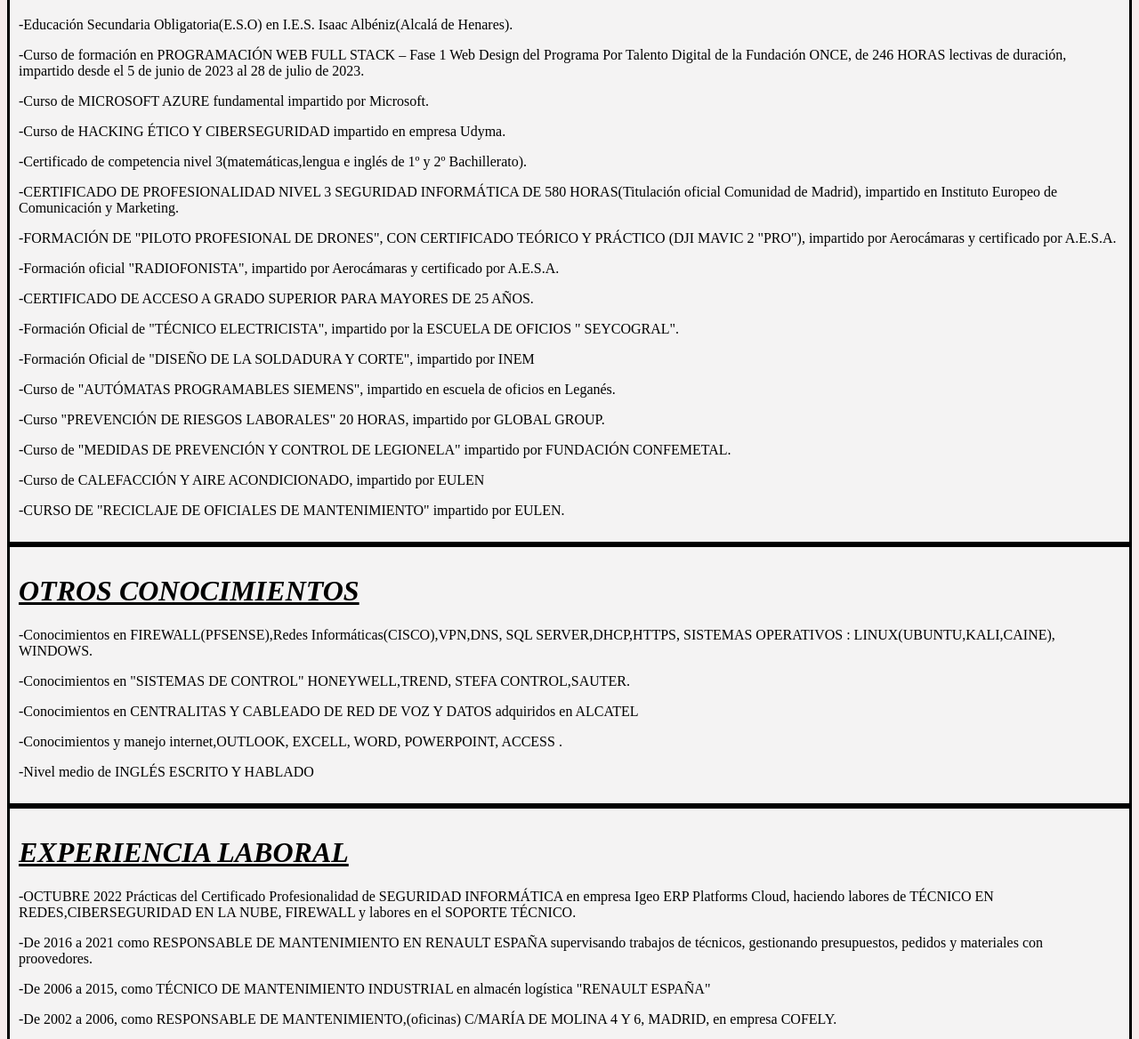
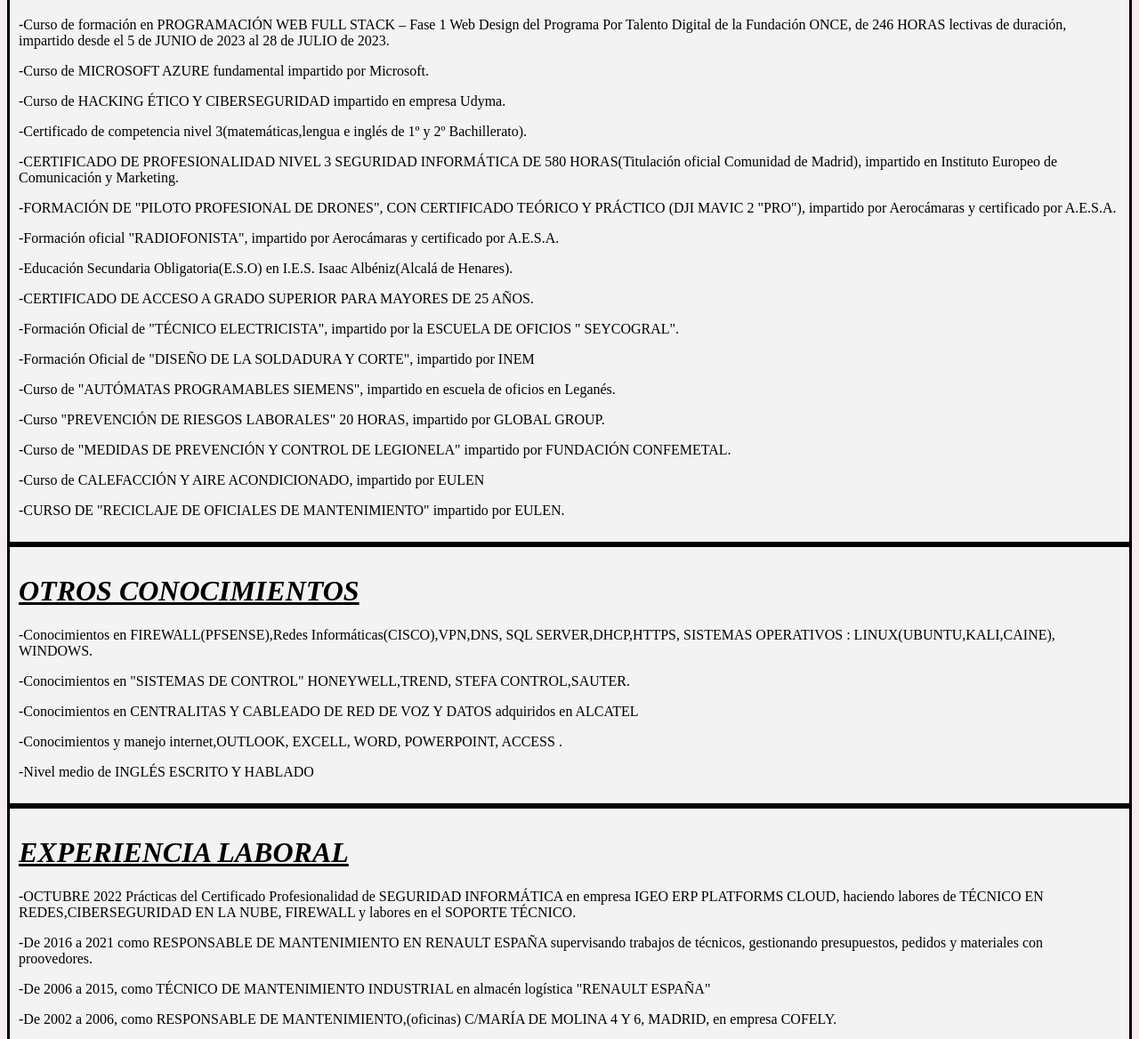
Before and after one commit to KoposHV/Mi_Curriculum, a plain HTML site: page index.html in a window 1280 px wide. Shown: the part 500-1668 px from the top of the page at 89% size. Drawn offline with Linux system fonts and the light colour scheme.

Commit message:
curriculum commit

```diff
--- a/index.html
+++ b/index.html
@@ -23,18 +23,19 @@
       <div class="curriculum">
        <div class="education">
         <h1>FORMACIÓN ACADÉMICA</h1>
-        <p>-Educación Secundaria Obligatoria(E.S.O) en I.E.S. Isaac Albéniz(Alcalá de Henares).</p>
+
         <p>-Curso de formación en
         PROGRAMACIÓN WEB FULL STACK – Fase 1 Web Design
         del Programa Por Talento Digital de la Fundación ONCE,
         de 246 HORAS lectivas de duración,
-        impartido desde el 5 de junio de 2023 al 28 de julio de 2023.</p>
+        impartido desde el 5 de JUNIO de 2023 al 28 de JULIO de 2023.</p>
         <p>-Curso de MICROSOFT AZURE fundamental impartido por Microsoft.</p>
         <p>-Curso de HACKING ÉTICO Y CIBERSEGURIDAD impartido en empresa Udyma.</p>
         <p>-Certificado de competencia nivel 3(matemáticas,lengua e inglés de 1º y 2º Bachillerato).</p>
         <p>-CERTIFICADO DE PROFESIONALIDAD NIVEL 3 SEGURIDAD INFORMÁTICA DE 580 HORAS(Titulación oficial Comunidad de Madrid), impartido en Instituto Europeo de Comunicación y Marketing.</p>
         <p>-FORMACIÓN DE "PILOTO PROFESIONAL DE DRONES", CON CERTIFICADO TEÓRICO Y PRÁCTICO (DJI MAVIC 2 "PRO"), impartido por Aerocámaras y certificado por A.E.S.A.</p>
         <p>-Formación oficial "RADIOFONISTA", impartido por Aerocámaras y certificado por A.E.S.A.</p>
+        <p>-Educación Secundaria Obligatoria(E.S.O) en I.E.S. Isaac Albéniz(Alcalá de Henares).</p>
         <p>-CERTIFICADO DE ACCESO A GRADO SUPERIOR PARA MAYORES DE 25 AÑOS.</p>
         <p>-Formación Oficial de "TÉCNICO ELECTRICISTA", impartido por la ESCUELA DE OFICIOS " SEYCOGRAL".</p>
         <p>-Formación Oficial de "DISEÑO DE LA SOLDADURA Y CORTE", impartido por INEM</p>
@@ -55,8 +56,7 @@
         </div>
         <div class="experience">
         <h1>EXPERIENCIA LABORAL</h1>
-        <p>-OCTUBRE 2022 Prácticas del Certificado Profesionalidad de SEGURIDAD INFORMÁTICA en empresa Igeo ERP
-        Platforms Cloud, haciendo labores de TÉCNICO EN REDES,CIBERSEGURIDAD EN LA NUBE, FIREWALL y labores
+        <p>-OCTUBRE 2022 Prácticas del Certificado Profesionalidad de SEGURIDAD INFORMÁTICA en empresa IGEO ERP PLATFORMS CLOUD, haciendo labores de TÉCNICO EN REDES,CIBERSEGURIDAD EN LA NUBE, FIREWALL y labores
         en el SOPORTE TÉCNICO.
         </p>
         <p>-De 2016 a 2021 como RESPONSABLE DE MANTENIMIENTO EN RENAULT ESPAÑA supervisando trabajos de técnicos, gestionando presupuestos, pedidos y materiales con proovedores.</p>
```
